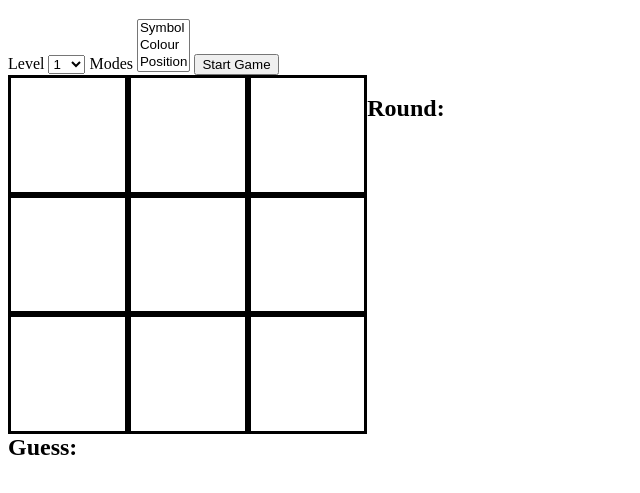
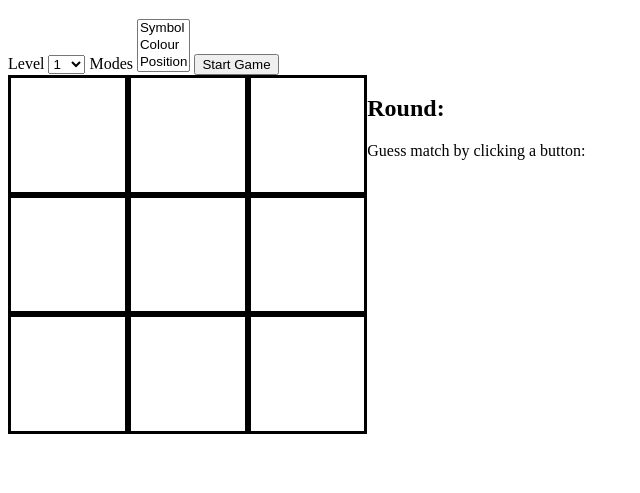
Before and after one commit to stilltum/nBack, a plain HTML site: page index.html in a window 1280 px wide. Shown: the part 61-554 px from the top of the page, without its empty margins (0-640 px from the left). Drawn offline with Linux system fonts and the light colour scheme.

Commit message:
Update index.html

```diff
--- a/index.html
+++ b/index.html
@@ -37,8 +37,8 @@
     </div>
     <h2>Round:</h2>
     <h2 id="round"></h2>
+    <div id="guess_header">Guess match by clicking a button:</div>
     <div id="guess_options">
-        <h2>Guess:</h2>
     </div>
 </body>
 </html>
```
